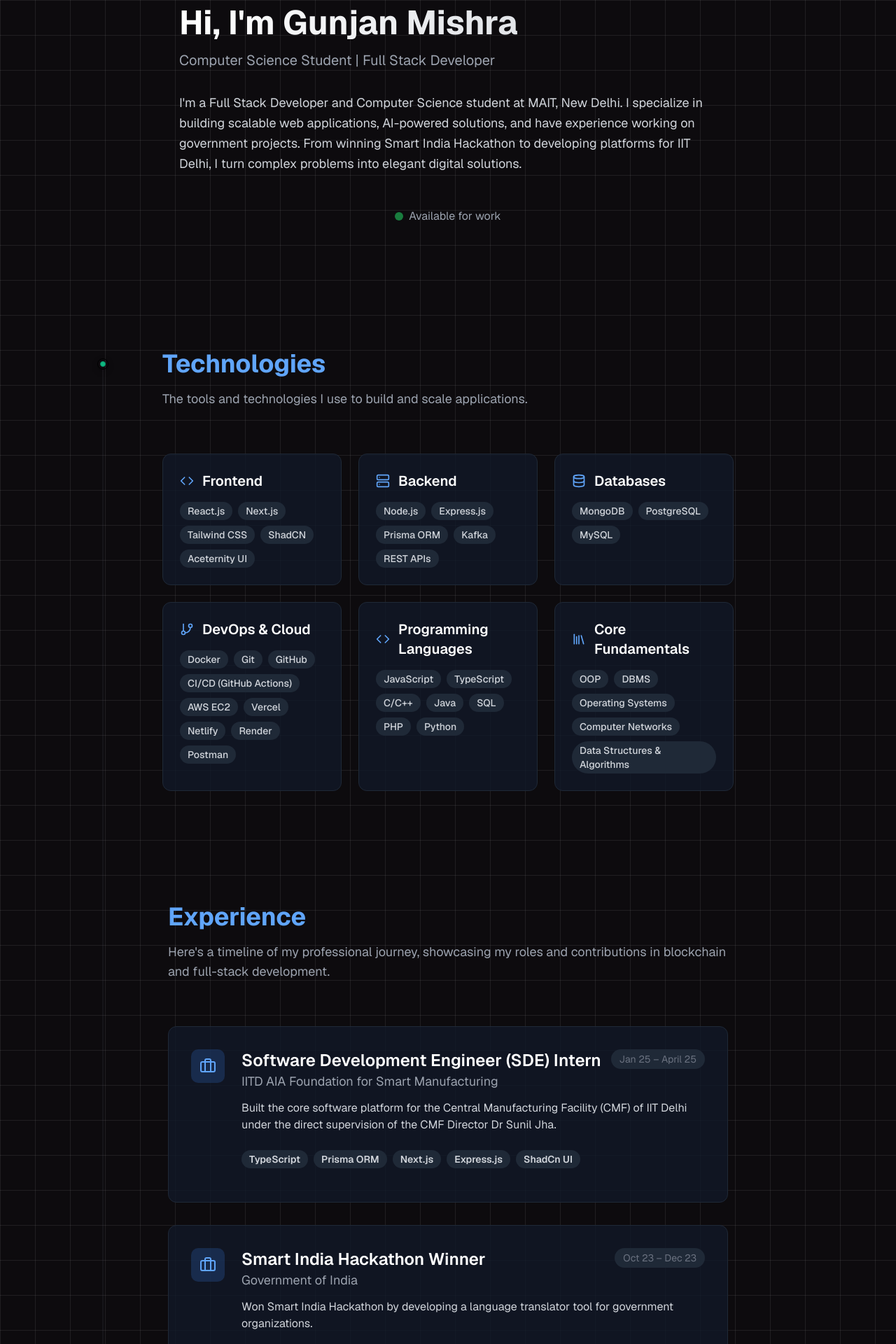
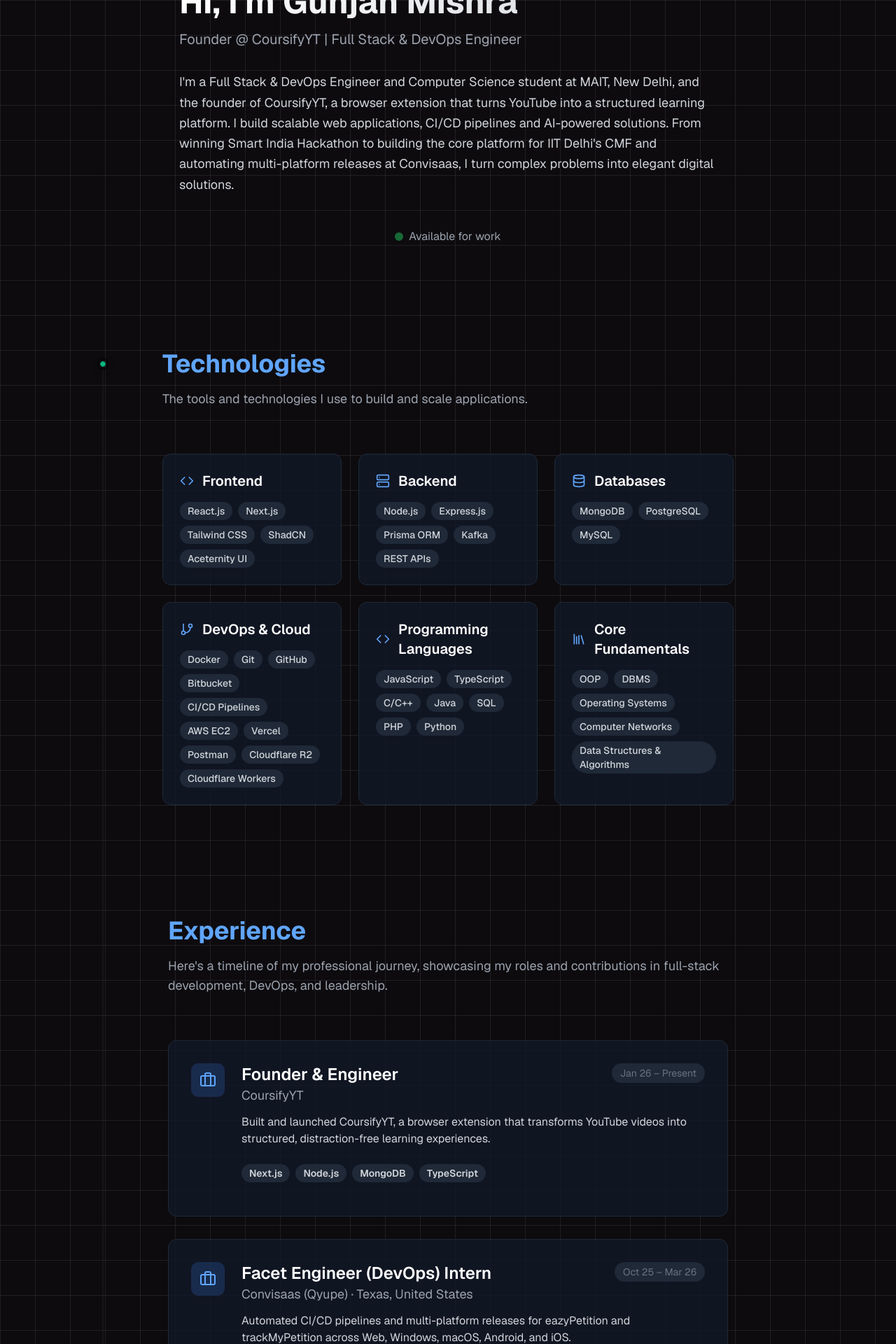
Before and after one commit to GunjanKMishra/gunjangk-portfolio, a Next.js app: page / in a window 1280 px wide. Shown: the part 300-2220 px from the top of the page at 70% size. Built offline with nearby package versions, Linux system fonts and the light colour scheme.

Commit message:
updated website content according to new cv

```diff
--- a/components/contact-section.tsx
+++ b/components/contact-section.tsx
@@ -31,7 +31,7 @@ export function ContactSection() {
               <Mail className="w-6 h-6 text-blue-400" />
             </div>
             <h3 className="text-lg font-semibold text-white mb-2">Email</h3>
-            <p className="text-gray-400 text-sm mb-4">igunjan096@gmail.com</p>
+            <p className="text-gray-400 text-sm mb-4">hi@gunjanmishra.com</p>
             <Button variant="outline" size="sm" className="w-full bg-transparent">
               Send Email
             </Button>
@@ -64,7 +64,7 @@ export function ContactSection() {
               <Linkedin className="w-6 h-6 text-blue-400" />
             </div>
             <h3 className="text-lg font-semibold text-white mb-2">LinkedIn</h3>
-            <p className="text-gray-400 text-sm mb-4">gunjankmishra</p>
+            <p className="text-gray-400 text-sm mb-4">ixgunjan</p>
             <Button variant="outline" size="sm" className="w-full bg-transparent">
               Connect
             </Button>
--- a/components/education-section.tsx
+++ b/components/education-section.tsx
@@ -47,7 +47,7 @@ export function EducationSection() {
                   <p className="text-gray-400 text-base sm:text-lg">
                     Maharaja Agrasen Institute of Technology (MAIT)
                   </p>
-                  <p className="text-gray-500 text-sm sm:text-base">New Delhi, India</p>
+                  <p className="text-gray-500 text-sm sm:text-base">New Delhi, India | SGPA: 8.5/10</p>
                 </div>
                 <div className="inline-flex items-center gap-2 self-start md:self-auto text-gray-500 bg-gray-800 px-2 py-0.5 sm:px-3 sm:py-1 rounded-full">
                   <Calendar className="w-4 h-4" />
@@ -56,9 +56,9 @@ export function EducationSection() {
               </div>
 
               <p className="text-gray-300 text-sm sm:text-base md:text-lg leading-relaxed">
-                Currently pursuing Bachelor's degree in Computer Science with focus on Full Stack Development, Machine
-                Learning, and Software Engineering. Previous Member of IEEE MAIT Chapter and winner of multiple hackathons
-                including Smart India Hackathon.
+                Bachelor's degree in Computer Science with focus on Full Stack Development, DevOps, Machine Learning, and
+                Software Engineering. Former Joint Secretary of the IEEE MAIT Chapter and winner of Smart India Hackathon
+                2023.
               </p>
             </div>
           </div>
--- a/components/experience-section.tsx
+++ b/components/experience-section.tsx
@@ -8,52 +8,90 @@ import { Dialog, DialogContent, DialogHeader, DialogTitle } from "@/components/u
 import { motion } from "framer-motion"
 import Link from "next/link"
 
-const experiences = [
+const experiences: {
+  id: number
+  title: string
+  company: string
+  period: string
+  description: string
+  techStack: string[]
+  achievements: string[]
+  links: { label: string; url: string }[]
+}[] = [
   {
     id: 1,
+    title: "Founder & Engineer",
+    company: "CoursifyYT",
+    period: "Jan 26 – Present",
+    description:
+      "Built and launched CoursifyYT, a browser extension that transforms YouTube videos into structured, distraction-free learning experiences.",
+    techStack: ["Next.js", "Node.js", "MongoDB", "TypeScript"],
+    achievements: [
+      "Built and launched CoursifyYT with study tools including Overview, Key Terms, Quizzes, Notes, Flashcards and in-video Q&A",
+      "Engineered the full-stack platform using Next.js, Node.js, MongoDB, and TypeScript, implementing authentication, content management, and scalable APIs",
+      "Designed and shipped the product end-to-end, from architecture and development to deployment, payments, and Diff Browser's Web Store launch",
+    ],
+    links: [{ label: "CoursifyYT", url: "https://coursifyyt.com" }],
+  },
+  {
+    id: 2,
+    title: "Facet Engineer (DevOps) Intern",
+    company: "Convisaas (Qyupe) · Texas, United States",
+    period: "Oct 25 – Mar 26",
+    description:
+      "Automated CI/CD pipelines and multi-platform releases for eazyPetition and trackMyPetition across Web, Windows, macOS, Android, and iOS.",
+    techStack: ["Bitbucket Pipelines", "CI/CD", "Electron", "Capacitor", "Cloudflare R2", "Google Play Console"],
+    achievements: [
+      "Built and automated CI/CD pipelines and local builds for Electron desktop apps and Capacitor-based Android apps for eazyPetition and trackMyPetition",
+      "Enabled automated releases to Cloudflare R2 and Google Play Console",
+      "Developed and optimized Bitbucket Pipelines to automate onboarding/offboarding webhooks and multi-platform deployments across Web, Windows, macOS, Android, and iOS",
+    ],
+    links: [],
+  },
+  {
+    id: 3,
     title: "Software Development Engineer (SDE) Intern",
     company: "IITD AIA Foundation for Smart Manufacturing",
-    period: "Jan 25 – April 25",
+    period: "Jan 25 – Aug 25",
     description:
-      "Built the core software platform for the Central Manufacturing Facility (CMF) of IIT Delhi under the direct supervision of the CMF Director Dr Sunil Jha.",
+      "Built the core software platform for the Central Manufacturing Facility (CMF) of IIT Delhi under the direct supervision of the Director of CMF.",
     techStack: ["TypeScript", "Prisma ORM", "Next.js", "Express.js", "ShadCn UI"],
     achievements: [
       "Built the core software platform for the Central Manufacturing Facility (CMF) of IIT Delhi",
-      "Developed a full-stack solution to automate scheduling, machine usage, and workshop/lab management across multiple departments",
-      "Enabled seamless booking of high-end manufacturing resources, interdisciplinary collaboration, and industry-academic engagement",
-      "Delivered scalable, well-documented code, and participated in collaborative code reviews and deployment cycles",
+      "Streamlined cross-departmental workshop and lab management, enabling interdisciplinary collaboration and 60% faster project turnaround",
+      "Architected modules for machine booking, workshop scheduling, lab access management, and role-based authorization across departments",
     ],
     links: [{ label: "IIT Delhi", url: "https://cmf.iitd.ac.in/" }],
   },
   {
-    id: 2,
-    title: "Smart India Hackathon Winner",
-    company: "Government of India",
+    id: 4,
+    title: "Smart India Hackathon 2023 — Winner",
+    company: "Web Developer · Government of India",
     period: "Oct 23 – Dec 23",
-    description: "Won Smart India Hackathon by developing a language translator tool for government organizations.",
+    description:
+      "Achieved national victory in SIH 2023, India's largest innovation hackathon, with 51,000+ idea submissions and 2,67,000+ students across 2,360 institutions.",
     techStack: ["React", "Node.js", "Python", "ML", "TensorFlow", "Hugging Face"],
     achievements: [
-      "Language translator tool to convert English to Hindi without using JSON files",
-      "Dataset available on Hugging Face with ML and deep learning methodologies",
-      "Created website and web extension for translation implementation",
-      "Single web developer in team with 48 hours of continuous programming in finale",
+      "Won against 51,000+ idea submissions from 2,67,000+ students across 2,360 institutions",
+      "Delivered a high-impact solution addressing one of the 234 problem statements from 30 ministries/PSUs, evaluated by MoE's Innovation Cell and AICTE",
+      "Built an ML-powered English–Hindi translation tool (website + web extension) for government organizations",
     ],
     links: [
       { label: "SIH", url: "https://www.sih.gov.in/" },
     ],
   },
   {
-    id: 3,
-    title: "Joint Sec & WebD Team Lead",
+    id: 5,
+    title: "Joint Secretary & Web Developer Team Lead",
     company: "IEEE MAIT Chapter",
-    period: "Aug 23 – July 25",
-    description: "Led the top-most team at IEEE MAIT Chapter, managed technical initiatives and event coordinations.",
+    period: "Aug 23 – Jul 25",
+    description:
+      "Joint Secretary on the EXECOM team and Web Developer Team Lead on the CORE team, managing technical initiatives and events.",
     techStack: ["Web Development", "Team Leadership", "Event Management"],
     achievements: [
-      "Developed and implemented a comprehensive website enhancement strategy for IEEE MAIT",
-      "Created and curated engaging newsletters using Luma and Google Forms for 10+ events",
-      "Resulted in a 25% increase in event registrations and a 40% boost in attendee engagement",
-      "Lead team for in-campus promotions and make awareness among 300+ new students",
+      "Led promotional campaigns reaching 400+ students",
+      "Mentored junior developers and coordinated release cycles",
+      "Built and maintained team-facing web tools and event pages, improving delivery speed and reliability",
     ],
     links: [{ label: "IEEE MAIT", url: "https://www.mait.ac.in/index.php/component/content/article/ieee-mait-student-branch.html?catid=10&Itemid=384" }],
   }
@@ -74,8 +112,8 @@ export function ExperienceSection() {
         >
           <h2 className="text-2xl sm:text-4xl font-bold text-blue-400 mb-3 sm:mb-4">Experience</h2>
           <p className="text-gray-400 text-base sm:text-lg">
-            Here's a timeline of my professional journey, showcasing my roles and contributions in blockchain and
-            full-stack development.
+            Here's a timeline of my professional journey, showcasing my roles and contributions in full-stack
+            development, DevOps, and leadership.
           </p>
         </motion.div>
 
--- a/components/hero-section.tsx
+++ b/components/hero-section.tsx
@@ -16,7 +16,7 @@ export function HeroSection() {
           transition={{ duration: 0.5, delay: 0.2 }}
           className="fixed top-8 right-8 flex gap-4 z-20"
         >
-          <a href="https://drive.google.com/file/d/1a2Zyeu5s95Wh7LcFKMyqdRvDcgbQHXPD/view?usp=sharing" target="_blank">
+          <a href="/GunjanMishra_Cv.pdf" target="_blank" rel="noopener noreferrer">
             <Button
               variant="outline"
               className="text-gray-300 border-gray-700 hover:bg-white/10 hover:text-blue-500 border-blue-500/50 transition-all duration-300"
@@ -26,7 +26,7 @@ export function HeroSection() {
             </Button>
           </a>
 
-          <a href="https://twitter.com/_gunjanmishra" target="_blank" rel="noopener noreferrer">
+          <a href="https://twitter.com/ixgunjan" target="_blank" rel="noopener noreferrer">
             <Button variant="ghost" size="icon" className="text-gray-400 hover:text-white hover:bg-white/10">
               <Twitter className="h-5 w-5" />
             </Button>
@@ -38,12 +38,12 @@ export function HeroSection() {
             </Button>
           </a>
 
-          <a href="https://linkedin.com/in/gunjankmishra" target="_blank" rel="noopener noreferrer">
+          <a href="https://linkedin.com/in/ixgunjan" target="_blank" rel="noopener noreferrer">
             <Button variant="ghost" size="icon" className="text-gray-400 hover:text-white hover:bg-white/10">
               <Linkedin className="h-5 w-5" />
             </Button>
           </a>
-          <a href="mailto:igunjan096@gmail.com" target="_blank" rel="noopener noreferrer">
+          <a href="mailto:hi@gunjanmishra.com" target="_blank" rel="noopener noreferrer">
             <Button variant="ghost" size="icon" className="text-gray-400 hover:text-white hover:bg-white/10">
               <MailIcon className="h-5 w-5" />
             </Button>
@@ -84,7 +84,7 @@ export function HeroSection() {
           transition={{ duration: 0.5, delay: 0.2 }}
           className="text-xl text-gray-400 mb-8"
         >
-          Computer Science Student | Full Stack Developer
+          Founder @ CoursifyYT | Full Stack & DevOps Engineer
         </motion.p>
 
         <motion.div
@@ -94,10 +94,11 @@ export function HeroSection() {
           className="max-w-3xl mx-auto mb-12"
         >
           <p className="text-lg text-gray-300 leading-relaxed">
-            I'm a Full Stack Developer and Computer Science student at MAIT, New Delhi. I specialize in building
-            scalable web applications, AI-powered solutions, and have experience working on government projects. From
-            winning Smart India Hackathon to developing platforms for IIT Delhi, I turn complex problems into elegant
-            digital solutions.
+            I'm a Full Stack & DevOps Engineer and Computer Science student at MAIT, New Delhi, and the founder of
+            CoursifyYT, a browser extension that turns YouTube into a structured learning platform. I build scalable web
+            applications, CI/CD pipelines and AI-powered solutions. From winning Smart India Hackathon to building the
+            core platform for IIT Delhi's CMF and automating multi-platform releases at Convisaas, I turn complex
+            problems into elegant digital solutions.
           </p>
         </motion.div>
 
--- a/components/projects-section.tsx
+++ b/components/projects-section.tsx
@@ -8,15 +8,15 @@ const projects = [
   {
     title: "DMRC Gati - Delhi Metro Fastest Route API",
     description:
-      "First public fastest-route API for Delhi Metro covering 285+ stations across 12 lines, added timing components like run time and interchange penalty. shipped with live demo + docs.",
-    techStack: ["Next.js", "Express.js", "ShadCn UI"],
+      "High-performance fastest-route API for the Delhi Metro network covering 285+ stations across 12 lines, with travel-time computation and interchange penalty logic. Zero-cost access with no API keys or server configuration, enabling quick integration for web and mobile apps.",
+    techStack: ["Next.js", "Node.js", "Express.js", "Tailwind CSS"],
     type: "Client",
     link: "https://dmrc-landing.gunjanmishra.com/"
   },
   {
     title: "Main Platform for CMF, IIT Delhi",
     description:
-      "Full-stack centralized software platform to digitize and automate IIT Delhi's manufacturing ecosystem with scalable architecture",
+      "Full-stack digital platform to automate and centralize operations of IIT Delhi's Central Manufacturing Facility, with scalable modules for machine booking, workshop scheduling, lab access management, and role-based authorization across departments.",
     techStack: ["TypeScript", "Prisma ORM", "Next.js", "Express.js", "ShadCn UI"],
     type: "Client",
     link: "https://cmf.iitd.ac.in"
@@ -24,8 +24,8 @@ const projects = [
   {
     title: "Lingua Master (Website + Web Extension + Telegram Bot)",
     description:
-      "ML-powered Language Translator tools handling real-time English <-> Hindi translations for government and commercial websites without maintaining a single JSON file. utilized a dataset of 1.6 million rows.",
-    techStack: ["React", "Node.js", "Python", "Flask", "TensorFlow", "Hugging Face", "REST API"],
+      "ML-powered language translation tools performing real-time English <-> Hindi translation for government and enterprise websites using a dataset of 1.6M+ records. Replaced static JSON-based methods with dynamic ML inference pipelines, cutting long-term maintenance overhead by 90%.",
+    techStack: ["React", "Node.js", "Express.js", "Python", "Flask", "TensorFlow", "Transformers", "Hugging Face", "REST APIs"],
     type: "Client",
     link: "https://drive.google.com/file/d/1FyjD1hBbF4L0Q2VSJ__yhtxfEnOh6AiE/view"
   },
--- a/components/skills-section.tsx
+++ b/components/skills-section.tsx
@@ -23,7 +23,7 @@ const skills = [
     {
         category: "DevOps & Cloud",
         icon: <GitBranch className="w-5 h-5" />,
-        list: ["Docker", "Git", "GitHub", "CI/CD (GitHub Actions)", "AWS EC2", "Vercel", "Netlify", "Render", "Postman"] // [cite: 9]
+        list: ["Docker", "Git", "GitHub", "Bitbucket", "CI/CD Pipelines", "AWS EC2", "Vercel", "Postman", "Cloudflare R2", "Cloudflare Workers"]
     },
     {
         category: "Programming Languages",
```
Also changed, not shown: 1 other file (tests, documents, lock files or other folders).
